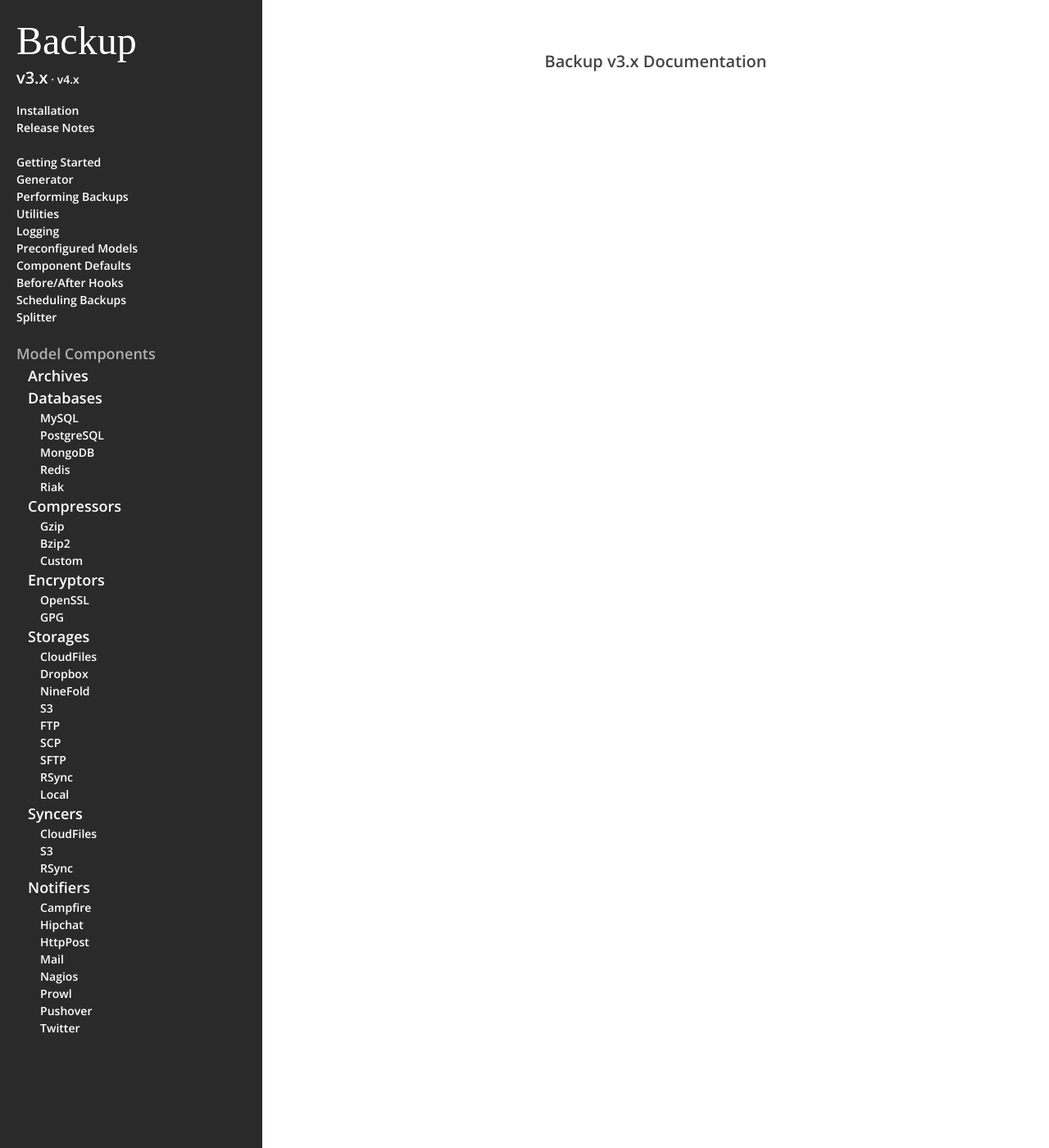
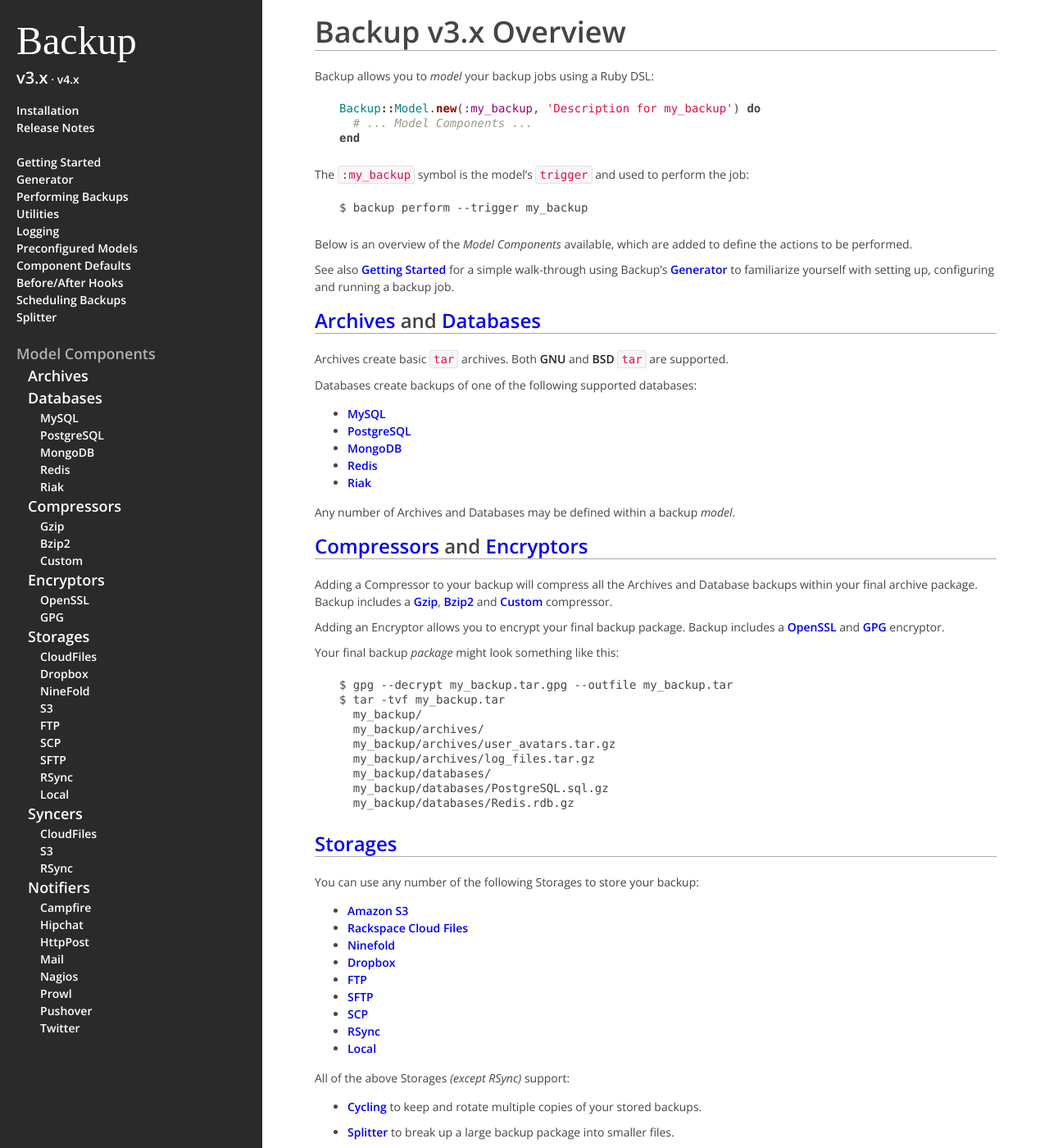
Before and after one commit to backup/backup, a Jekyll site: the page built from v3/index.md, in a window 1280 px wide and 1400 px high. Shown: the whole window at 82% size. Built offline with Jekyll 4.4.1, drawn with Linux system fonts in a browser that asks for light colours; some web fonts are replaced; Markdown is read by kramdown in place of the engine named in the settings; some of the changed text lies outside the part shown.

Commit message:
v3/v4 landing pages, etc...

````diff
--- a/_includes/markdown_links
+++ b/_includes/markdown_links
@@ -12,3 +12,5 @@
 [{{ path }}]: {{ site.baseurl }}/{{ version }}/{{ path }}
   {% endunless %}
 {% endfor %}
+[v3-overview]: {{ site.baseurl }}/v3
+[v4-overview]: {{ site.baseurl }}/v4
--- a/css/docs.css
+++ b/css/docs.css
@@ -144,7 +144,7 @@ pre code {
 }
 .highlight {
   margin-bottom: 15px;
-  padding: 15px;
+  padding: 5px 15px;
   border-radius: 5px;
 }
 .highlight pre {
--- a/v3/index.html
+++ /dev/null
@@ -1,7 +0,0 @@
----
-layout: main
----
-
-<p class="landing">
-  Backup v3.x Documentation
-</p>
--- /dev/null
+++ b/v3/index.md
@@ -0,0 +1,120 @@
+---
+layout: main
+title: Overview
+---
+
+Backup v3.x Overview
+====================
+
+Backup allows you to _model_ your backup jobs using a Ruby DSL:
+
+```rb
+Backup::Model.new(:my_backup, 'Description for my_backup') do
+  # ... Model Components ...
+end
+```
+
+The `:my_backup` symbol is the model's `trigger` and used to perform the job:
+
+    $ backup perform --trigger my_backup
+
+Below is an overview of the _Model Components_ available, which are added to define the actions to be performed.
+
+See also [Getting Started][getting-started] for a simple walk-through using Backup's [Generator][generator]
+to familiarize yourself with setting up, configuring and running a backup job.
+
+
+[Archives][archives] and [Databases][databases]
+-----------------------------------------------
+
+Archives create basic `tar` archives. Both **GNU** and **BSD** `tar` are supported.
+
+Databases create backups of one of the following supported databases:
+
+- [MySQL][database-mysql]
+- [PostgreSQL][database-postgresql]
+- [MongoDB][database-mongodb]
+- [Redis][database-redis]
+- [Riak][database-riak]
+
+Any number of Archives and Databases may be defined within a backup _model_.
+
+
+[Compressors][compressors] and [Encryptors][encryptors]
+-------------------------------------------------------
+
+Adding a Compressor to your backup will compress all the Archives and Database backups within your final archive package.
+Backup includes a [Gzip][compressor-gzip], [Bzip2][compressor-bzip2] and [Custom][compressor-custom] compressor.
+
+Adding an Encryptor allows you to encrypt your final backup package.
+Backup includes a [OpenSSL][encryptor-openssl] and [GPG][encryptor-gpg] encryptor.
+
+Your final backup _package_ might look something like this:
+
+```text
+$ gpg --decrypt my_backup.tar.gpg --outfile my_backup.tar
+$ tar -tvf my_backup.tar
+  my_backup/
+  my_backup/archives/
+  my_backup/archives/user_avatars.tar.gz
+  my_backup/archives/log_files.tar.gz
+  my_backup/databases/
+  my_backup/databases/PostgreSQL.sql.gz
+  my_backup/databases/Redis.rdb.gz
+```
+
+
+[Storages][storages]
+--------------------
+
+You can use any number of the following Storages to store your backup:
+
+- [Amazon S3][storage-s3]
+- [Rackspace Cloud Files][storage-cloudfiles]
+- [Ninefold][storage-ninefold]
+- [Dropbox][storage-dropbox]
+- [FTP][storage-ftp]
+- [SFTP][storage-sftp]
+- [SCP][storage-scp]
+- [RSync][storage-rsync]
+- [Local][storage-local]
+
+All of the above Storages _(except RSync)_ support:
+
+- [Cycling][storages] to keep and rotate multiple copies of your stored backups.
+
+- [Splitter][splitter] to break up a large backup package into smaller files.
+
+
+[Syncers][syncers]
+------------------
+
+Syncers are processed after your final backup package has been stored and allow you to perform file synchronization.
+
+Backup includes the following Syncers:
+
+- [Amazon S3][syncer-s3] Cloud Syncer
+- [Rackspace Cloud Files][syncer-cloudfiles] Cloud Syncer
+- [RSync][syncer-rsync] Syncer for local, local-to-remote (`Push`) or remote-to-local (`Pull`) operations.
+
+A backup _model_ may contain _only_ Syncers as well.
+
+
+[Notifiers][notifiers]
+----------------------
+
+Notifiers are used to send notifications upon successful and/or failed completion of your backup _model_.
+
+Supported notification services include:
+
+- [Email][notifier-mail] _(SMTP, Sendmail, Exim and File delivery)_
+- [Twitter][notifier-twitter]
+- [Campfire][notifier-campfire]
+- [Prowl][notifier-prowl]
+- [Hipchat][notifier-hipchat]
+- [Pushover][notifier-pushover]
+- [Nagios][notifier-nagios]
+- [HTTP POST][notifier-httppost] _(compatible with a variety of services)_
+
+
+{% include markdown_links %}
````
Also changed, not shown: v3/installation/index.md (+22 -21 lines), v4/index.html (deleted, +0 -7 lines), v4/index.md (added, +120 -0 lines), v4/installation/index.md (+24 -21 lines).
